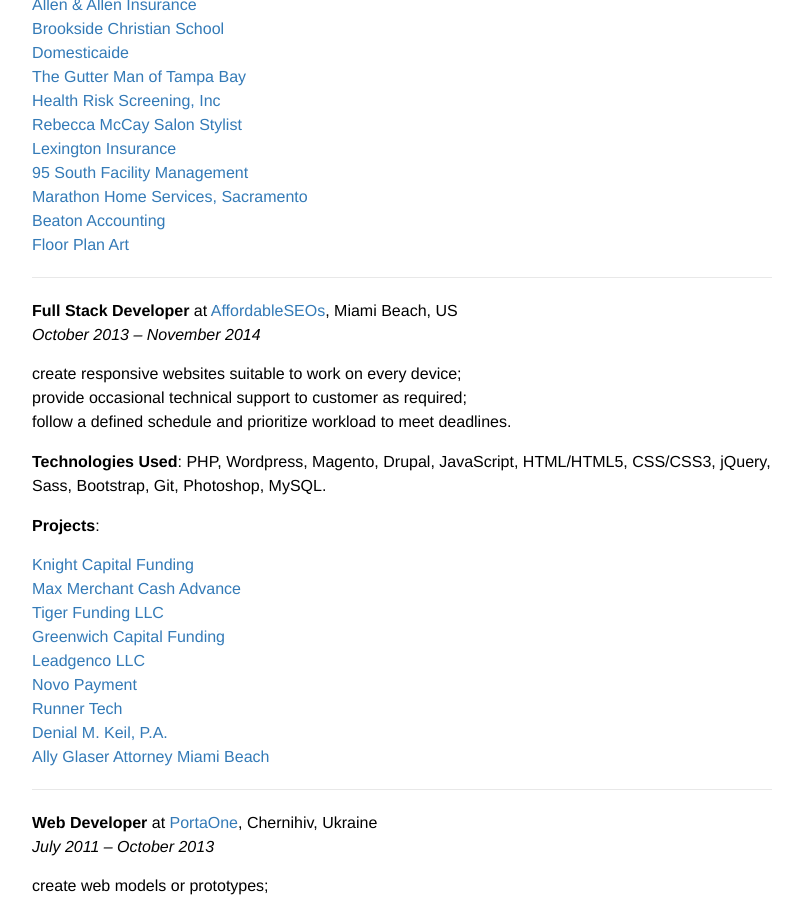
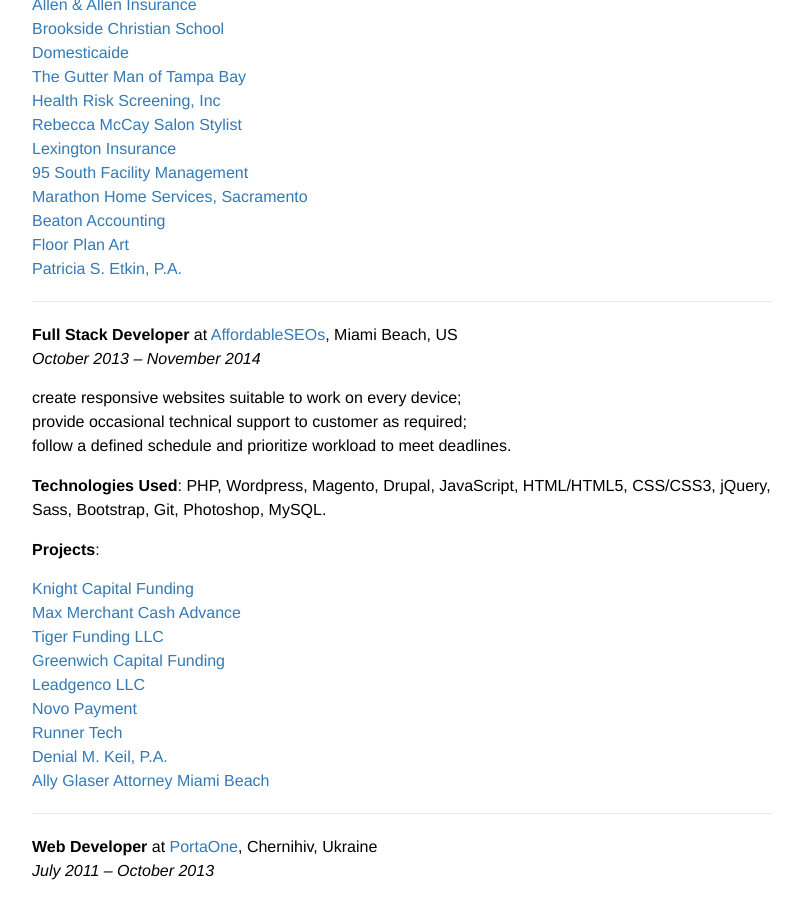
Before and after one commit to yuyokk/yuyokk.github.io, a Jekyll site: the page built from resume.md, in a window 1280 px wide and 900 px high, scrolled down 987 px. Shown: the whole window, without its empty margins (238-1041 px from the left). Built offline with Jekyll 4.4.1, drawn with Linux system fonts in a browser that asks for light colours.

Commit message:
Add psetkin.com to the projects

```diff
--- a/resume.md
+++ b/resume.md
@@ -50,6 +50,7 @@
 + <a href="http://gomarathon.net/" target="_blank">Marathon Home Services, Sacramento</a>
 + <a href="http://beatonaccounting.com/" target="_blank">Beaton Accounting</a>
 + <a href="http://floorplanart.com/" target="_blank">Floor Plan Art</a>
++ <a href="http://psetkin.com/" target="_blank">Patricia S. Etkin, P.A.</a>
 
 ----------
 
```
